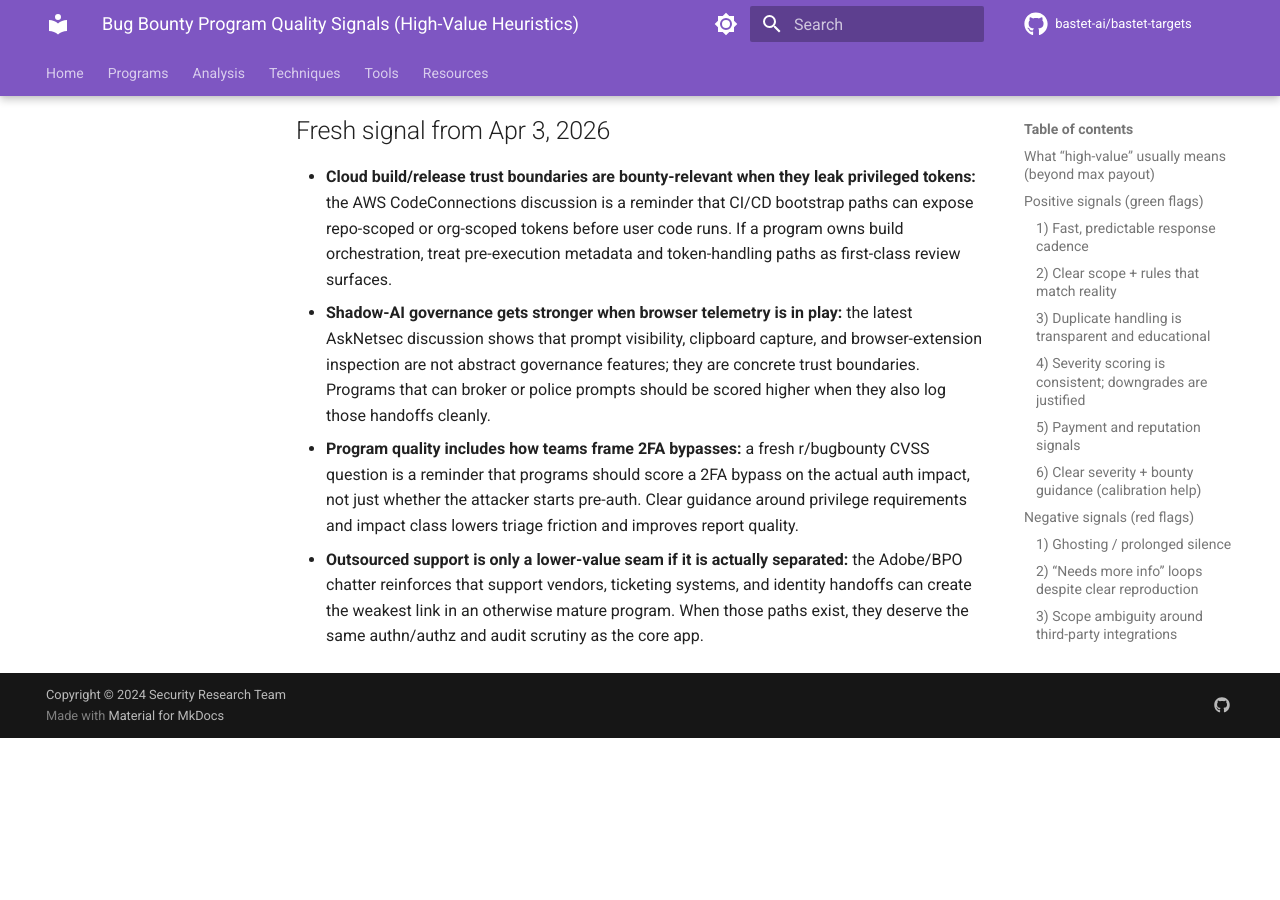
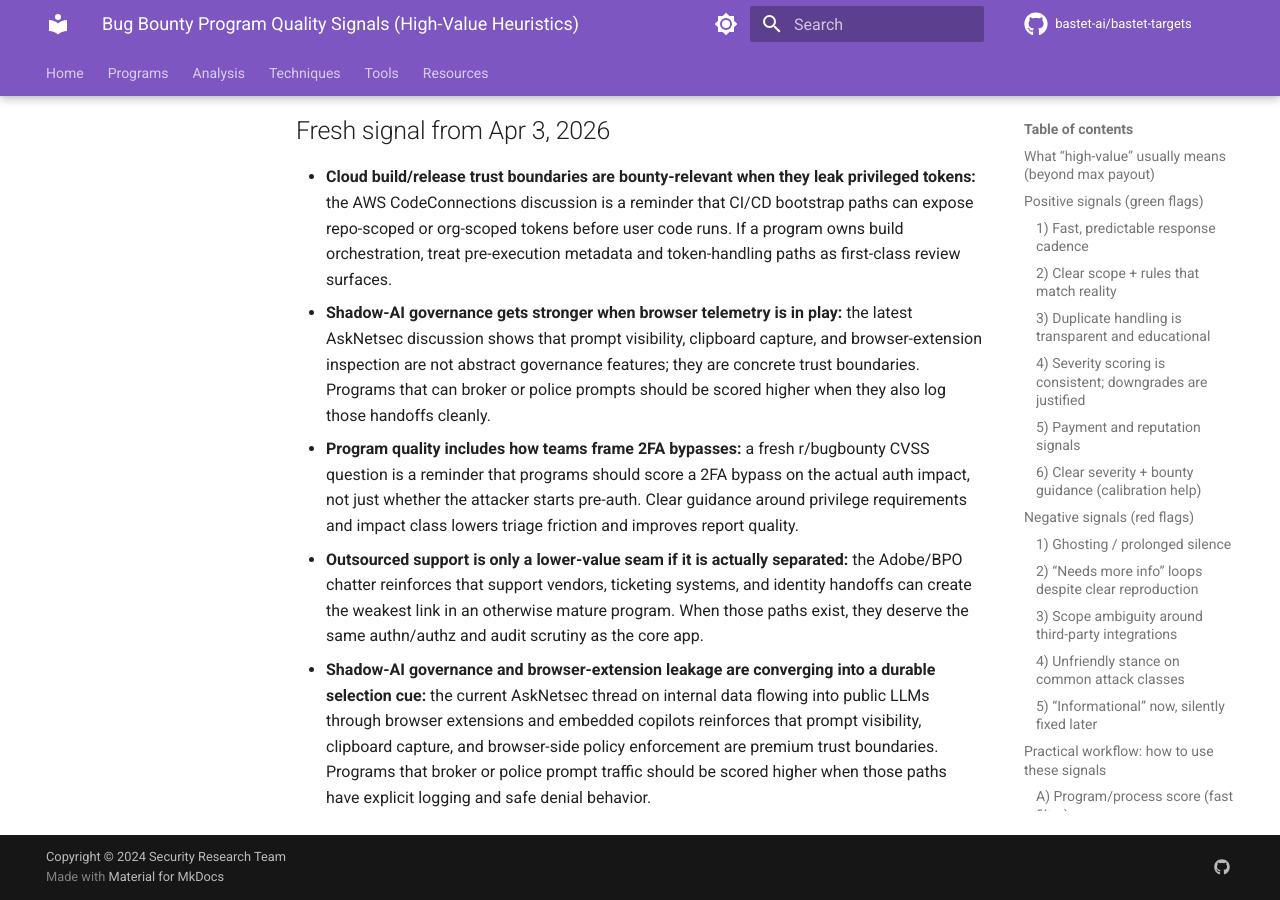
Before and after one commit to bastet-ai/bastet-targets, an MkDocs documentation site: the page built from docs/program-quality-signals.md, in a window 1280 px wide and 900 px high, scrolled down 19905 px. Built offline with MkDocs 1.6.1 and Material for MkDocs 9.7.7, drawn with Linux system fonts in a browser that asks for light colours; comment, search, counter and statistics services are not loaded; before the commit the page ends 20643 px from its top, so only the background shows below that.

Commit message:
Add Apr 3 program quality signals

```diff
--- a/docs/program-quality-signals.md
+++ b/docs/program-quality-signals.md
@@ -312,3 +312,4 @@
 - **Shadow-AI governance gets stronger when browser telemetry is in play:** the latest AskNetsec discussion shows that prompt visibility, clipboard capture, and browser-extension inspection are not abstract governance features; they are concrete trust boundaries. Programs that can broker or police prompts should be scored higher when they also log those handoffs cleanly.
 - **Program quality includes how teams frame 2FA bypasses:** a fresh r/bugbounty CVSS question is a reminder that programs should score a 2FA bypass on the actual auth impact, not just whether the attacker starts pre-auth. Clear guidance around privilege requirements and impact class lowers triage friction and improves report quality.
 - **Outsourced support is only a lower-value seam if it is actually separated:** the Adobe/BPO chatter reinforces that support vendors, ticketing systems, and identity handoffs can create the weakest link in an otherwise mature program. When those paths exist, they deserve the same authn/authz and audit scrutiny as the core app.
+- **Shadow-AI governance and browser-extension leakage are converging into a durable selection cue:** the current AskNetsec thread on internal data flowing into public LLMs through browser extensions and embedded copilots reinforces that prompt visibility, clipboard capture, and browser-side policy enforcement are premium trust boundaries. Programs that broker or police prompt traffic should be scored higher when those paths have explicit logging and safe denial behavior.
```
